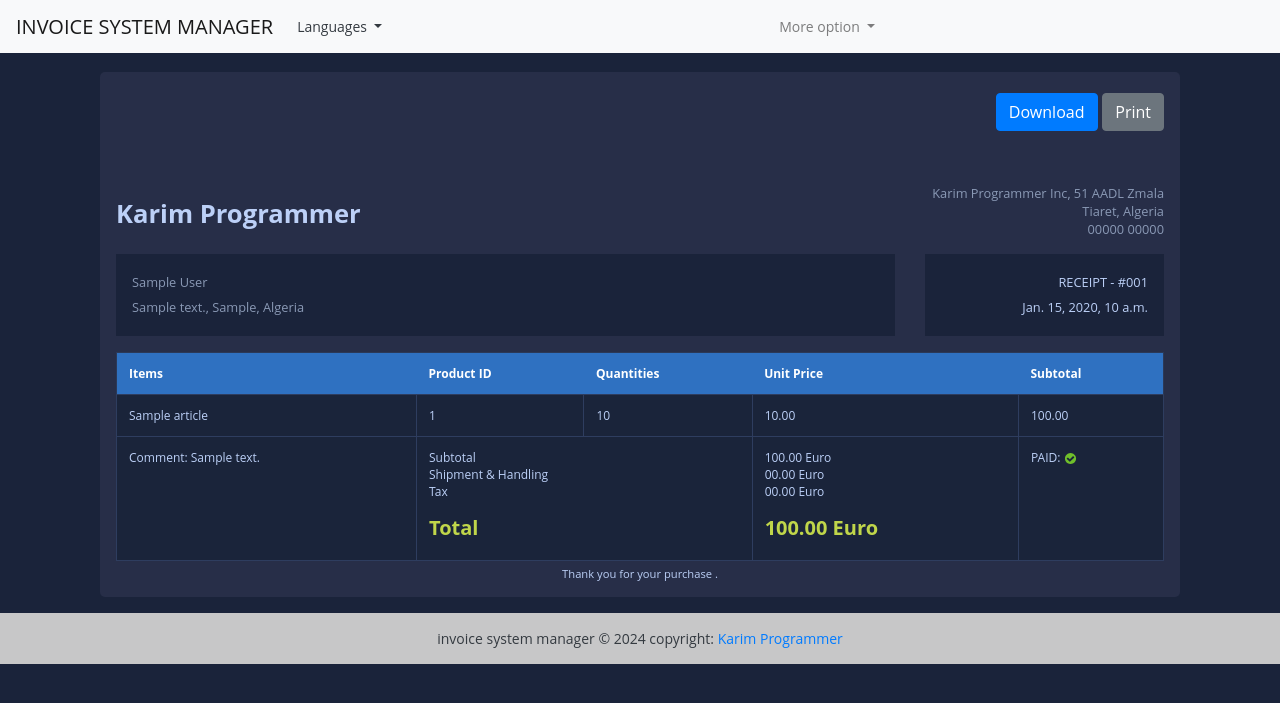
After one commit to AbouYounes/django_invoice_manager, a Django app: page /view-invoice/1 in a window 1280 px wide. The commit adds this page. Shown: the top 703 px of the page. Run offline with Django 5.2, Linux system fonts and the light colour scheme; tables that the repository leaves empty hold one stand-in row (values such as "Sample post").

Commit message:
add display invoice function

```diff
--- a/invoice_app/urls.py
+++ b/invoice_app/urls.py
@@ -5,4 +5,5 @@ urlpatterns = [
     path('', views.HomeView.as_view(), name='home'),
     path('add-customer', views.AddCustomerView.as_view(), name='add-customer'),
     path('add-invoice', views.AddInvoiceView.as_view(), name='add-invoice'),
+    path('view-invoice/<int:pk>', views.InvoiceVisualizationView.as_view(), name='view-invoice')
 ]
--- a/invoice_app/views.py
+++ b/invoice_app/views.py
@@ -145,3 +145,17 @@ class AddInvoiceView(View):
             messages.error(request, f"Sorry the following error has occured {e}.")
 
         return  render(request, self.template_name, self.context)
+
+class InvoiceVisualizationView(View):
+    """ This view helps to visualize the invoice """
+
+    template_name = 'invoice.html'
+    def get(self, request, *args, **kwargs):
+        pk = kwargs.get('pk')
+        obj = Invoice.objects.get(pk=pk)
+        articles = obj.article_set.all()
+        context = {
+            'obj': obj,
+            'articles': articles
+        }
+        return render(request, self.template_name, context)
--- a/templates/index.html
+++ b/templates/index.html
@@ -58,7 +58,7 @@
             </td>
             <td>{{invoice.get_invoice_type_display}}</td>
             <td>
-               <a href="#" title="Detail" class="badge text-white bg-success">View</a>
+               <a href="{% url 'view-invoice' pk=invoice.pk %}" title="Detail" class="badge text-white bg-success">View</a>
 
                <button id="btn-invoice-sup" type="button" data-toggle="modal" data-target="#supprimer"
                   class="badge text-white bg-danger" title="Supprimer" data-id="{{ invoice.pk }}"
--- /dev/null
+++ b/templates/invoice.html
@@ -0,0 +1,174 @@
+{% extends "base.html" %}
+
+{% load static %}
+
+{% block content %}
+
+<div class="container">
+    <div class="row gutters">
+    	<div class="col-xl-12 col-lg-12 col-md-12 col-sm-12 col-12">
+    		<div class="card">
+    			<div class="card-body p-0">
+    				<div class="invoice-container">
+    					<div class="invoice-header">
+
+    						<!-- Row start -->
+    						<div class="row gutters">
+    							<div class="col-xl-12 col-lg-12 col-md-12 col-sm-12">
+    								<div class="custom-actions-btns mb-5">
+    									<a href="#" class="btn btn-primary">
+    										<i class="icon-download"></i> Download
+    									</a>
+    									<a href="#" class="btn btn-secondary">
+    										<i class="icon-printer"></i> Print
+    									</a>
+    								</div>
+    							</div>
+    						</div>
+    						<!-- Row end -->
+
+    						<!-- Row start -->
+    						<div class="row gutters">
+    							<div class="col-xl-6 col-lg-6 col-md-6 col-sm-6">
+    								<a href="karimprogrammeur.com" class="invoice-logo">
+    									Karim Programmer
+    								</a>
+    							</div>
+    							<div class="col-lg-6 col-md-6 col-sm-6">
+    								<address class="text-right">
+    									Karim Programmer Inc, 51 AADL Zmala<br>
+    									Tiaret, Algeria<br>
+    									00000 00000
+    								</address>
+    							</div>
+    						</div>
+    						<!-- Row end -->
+
+    						<!-- Row start -->
+    						<div class="row gutters">
+    							<div class="col-xl-9 col-lg-9 col-md-12 col-sm-12 col-12">
+    								<div class="invoice-details">
+    									<address>
+    										{{obj.customer.name}}<br>
+    										{{obj.customer.address}}, {{obj.customer.city}}, Algeria
+    									</address>
+    								</div>
+    							</div>
+    							<div class="col-xl-3 col-lg-3 col-md-12 col-sm-12 col-12">
+    								<div class="invoice-details">
+    									<div class="invoice-num">
+    										<div>{{obj.get_invoice_type_display}} - #00{{obj.id}}</div>
+    										<div>{{obj.invoice_date_time}}</div>
+    									</div>
+    								</div>
+    							</div>
+    						</div>
+    						<!-- Row end -->
+
+    					</div>
+
+    					<div class="invoice-body">
+
+    						<!-- Row start -->
+    						<div class="row gutters">
+    							<div class="col-lg-12 col-md-12 col-sm-12">
+    								<div class="table-responsive">
+    									<table class="table custom-table m-0">
+    										<thead>
+    											<tr>
+    												<th>Items</th>
+													<th>Product ID</th>
+													<th>Quantities</th>
+													<th>Unit Price</th>
+													<th>Subtotal</th>
+    											</tr>
+    										</thead>
+    										<tbody>
+                                              {% for article in articles %}
+
+    											<tr>
+
+
+
+                                                    <td>
+    													{{ article.name }}
+
+    												</td>
+
+													<td>
+    													{{ article.id }}
+
+    												</td>
+
+													<td>
+    													{{ article.quantity }}
+
+    												</td>
+
+													<td>
+    													{{ article.unit_price }}
+
+    												</td>
+
+													<td>
+    													{{ article.get_total }}
+
+    												</td>
+
+
+
+    											</tr>
+                                               {% endfor %}
+
+
+    											<tr>
+    												<td>Comment: {{obj.comments}}</td>
+    												<td colspan="2">
+														<p>
+															Subtotal<br>
+															Shipment &amp; Handling<br>
+															Tax<br>
+														</p>
+    													<h5 class="text-success"><strong>Total</strong></h5>
+    												</td>
+    												<td>
+    													<p>
+    														{{obj.get_total}} Euro<br>
+    														00.00 Euro<br>
+    														00.00 Euro<br>
+    													</p>
+    													<h5 class="text-success"><strong>{{obj.get_total}} Euro</strong></h5>
+    												</td>
+                                                    <td>
+                                                            PAID:
+
+                                                        {% if obj.paid  %}
+
+                                                           <img class="icon" src="{% static 'images/icon-yes.svg' %}" alt="True">
+                                                        {% else %}
+                                                            <img class="icon" src="{% static 'images/icon-no.svg' %}" alt="False">
+
+                                                        {% endif %}
+                                                    </td>
+    											</tr>
+    										</tbody>
+    									</table>
+    								</div>
+    							</div>
+    						</div>
+    						<!-- Row end -->
+
+    					</div>
+
+    					<div class="invoice-footer">
+    						Thank you for your purchase .
+    					</div>
+
+    				</div>
+    			</div>
+    		</div>
+    	</div>
+    </div>
+</div>
+
+{% endblock content %}
```
Also changed, not shown: templates/invoice-template.html (added, +174 -0 lines).
